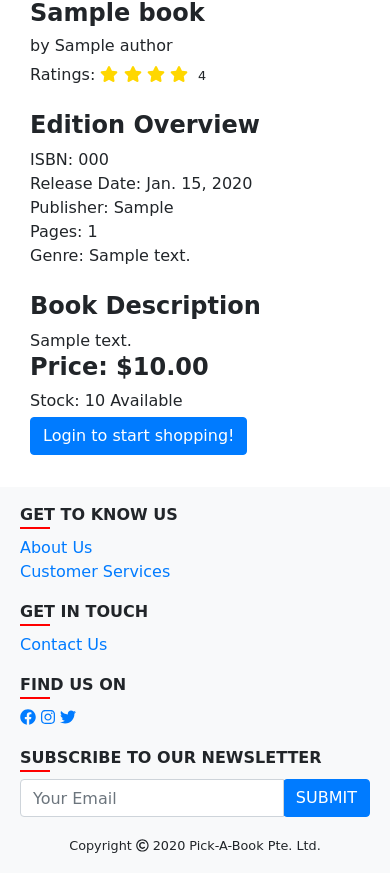
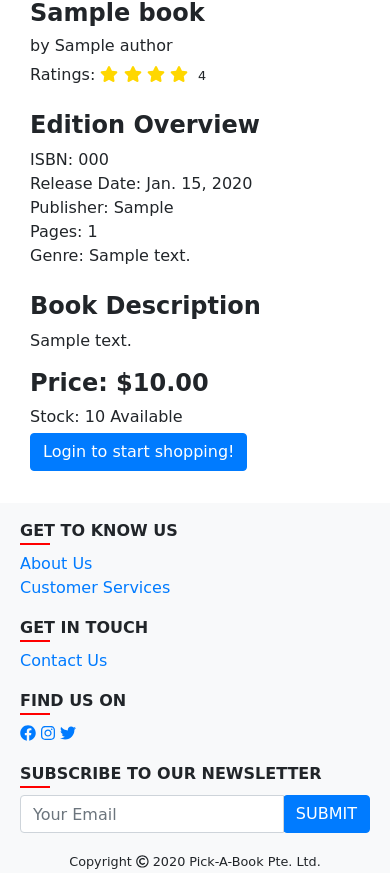
Before and after one commit to KJY93/Project-4-Django-FullStack-Web-Development, a Django app: page /catalog/book_details/1 in a window 390 px wide. Shown: the part 108-981 px from the top of the page. Run offline with Django 3.2, Linux system fonts and the light colour scheme; tables that the repository leaves empty hold one stand-in row (values such as "Sample post"); a database or web service that is not in the repository returns one stand-in record (values such as "Sample title"); data that the repository does not hold is empty; some libraries are stand-ins or nearby versions; some web fonts are replaced.

Commit message:
added margin bottom to book details div container

```diff
--- a/Catalog/templates/Catalog/show_book_details.template.html
+++ b/Catalog/templates/Catalog/show_book_details.template.html
@@ -21,7 +21,7 @@
                 </div>
             </div>
 
-            <div class="col-sm-12 col-md-6">
+            <div class="col-sm-12 col-md-6 mb-3">
                 <div>
                     {% for detail in book_detail %}
                         <div class="editionDetails">
```
